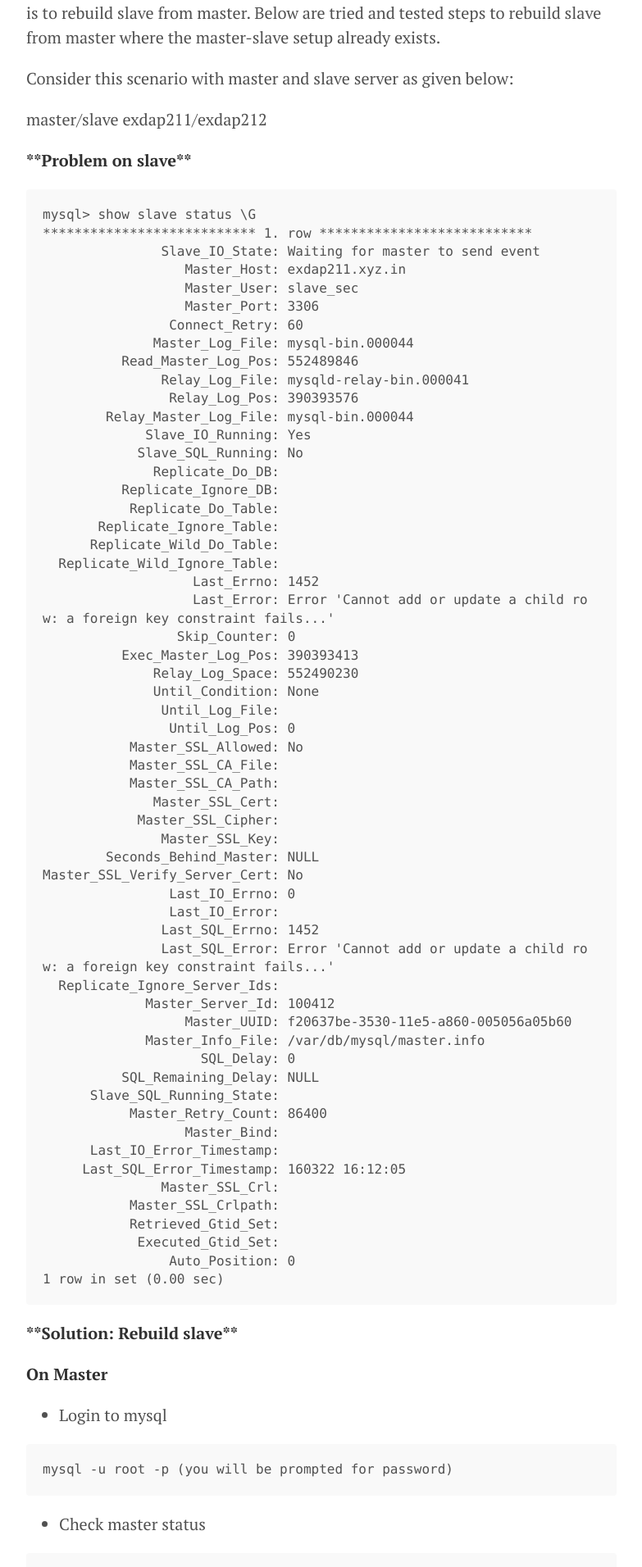
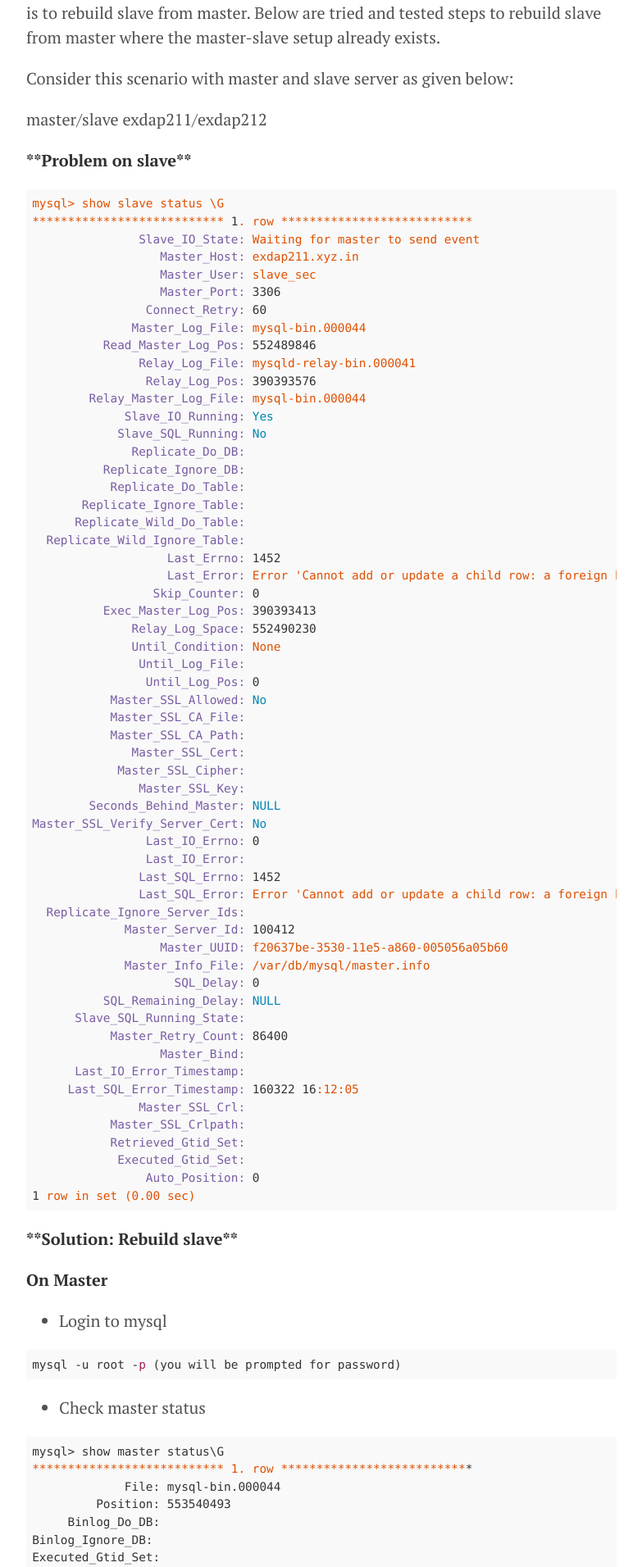
Before and after one commit to vishalsinha21/vishalsinha21.github.io, a Jekyll site: the page built from _posts/2016-11-28-mysql-rebuild-slave.markdown, in a window 1280 px wide. Shown: the part 381-2293 px from the top of the page at 82% size, without its empty margins (248-1031 px from the left). Built offline with Jekyll 4.4.1, drawn with Linux system fonts in a browser that asks for light colours; nearby versions of some CDN libraries; Markdown is read by kramdown in place of the engine named in the settings; comment, search, counter and statistics services are not loaded; some of the changed text lies outside the part shown.

Commit message:
use highliight js for better code highlighting - use bash as language for text for better block rendering via highlight js - add highligh github gist css and change background to light grey - remove word wrapping in poole css for enabling scrollers

````diff
--- a/_includes/head.html
+++ b/_includes/head.html
@@ -17,6 +17,7 @@
   <link rel="stylesheet" href="/public/css/poole.css">
   <link rel="stylesheet" href="/public/css/syntax.css">
   <link rel="stylesheet" href="/public/css/lanyon.css">
+  <link rel="stylesheet" href="/public/css/github-gist.css">
   <link rel="stylesheet" href="http://fonts.googleapis.com/css?family=PT+Serif:400,400italic,700|PT+Sans:400">
 
   <!-- Icons -->
--- a/_posts/2015-11-12-bower-installer.markdown
+++ b/_posts/2015-11-12-bower-installer.markdown
@@ -60,7 +60,7 @@ After Bower Installer, I had to make some changes to my bower.json
 
 Result: I found a very clean way to selectively choose the files that I need and move into my projects.
 
-```
+```bash
 src
 └── main
     └── webapp
--- a/_posts/2016-01-27-mysql-replication-issue.markdown
+++ b/_posts/2016-01-27-mysql-replication-issue.markdown
@@ -13,7 +13,7 @@ These steps would help in resolving Mysql database replication issues arising ou
 
 - Check slave status. Example: `show slave status\G`. You might see something like this
 
-```
+```bash
 *************************** 1. row ***************************
                Slave_IO_State: Waiting for master to send event
                   Master_Host: <master-server.com>
@@ -81,7 +81,7 @@ This might be happening because some application might be pointing to slave DB i
 
 - Most probably replication will start again and come back to normal. If it gets stuck again for same error for some other record then repeat same steps. In case there are many such entries then better to reset slave and start replication again. Check slave status again to confirm.
 
-```
+```bash
 *************************** 1. row ***************************
                Slave_IO_State: Waiting for master to send event
                   Master_Host: <master-server.com>
--- a/_posts/2016-11-28-mysql-rebuild-slave.markdown
+++ b/_posts/2016-11-28-mysql-rebuild-slave.markdown
@@ -13,7 +13,7 @@ exdap211/exdap212
 
 __**Problem on slave**__
 
-```
+```bash
 mysql> show slave status \G
 *************************** 1. row ***************************
                Slave_IO_State: Waiting for master to send event
@@ -79,13 +79,13 @@ __On Master__
 
 - Login to mysql
 
-```
+```bash
 mysql -u root -p (you will be prompted for password)
 ```
 
 - Check master status
 
-```
+```bash
 mysql> show master status\G
 *************************** 1. row ***************************
              File: mysql-bin.000044
@@ -98,14 +98,14 @@ Executed_Gtid_Set:
 
 - Reset master
 
-```
+```bash
 mysql> reset master;
 Query OK, 0 rows affected (1.40 sec)
 ```
 
 - Check master status again
 
-```
+```bash
 mysql> show master status\G
 *************************** 1. row ***************************
              File: mysql-bin.000001
@@ -118,14 +118,14 @@ Executed_Gtid_Set:
 
 - Exit from mysql prompt and start taking dump of master. This will take some time depending on size of database
 
-```
+```bash
 bring@mysql2qa:~$ mysqldump -uroot -p --all-databases --master-data=1 --single-transaction --quick  > /tmp/dbdump.db
 Enter password:
 ```
 
 - Once completed, check the file to be sure
 
-```
+```bash
 ls -ltrh
 -rw-r--r--  1 bring    deploy   2.0G Mar 29 10:03 dbdump.db
 ```
@@ -134,7 +134,7 @@ __**Done with steps on master, now login to slave**__
 
 - SCP dump file from master to slave
 
-```
+```bash
 scp user@exdap211:/var/db/backup/dbdump.db /var/db/backup/dbdump.db
 Are you sure you want to continue connecting (yes/no)? yes
 Warning: Permanently added 'exdap211,139.114.173.205' (RSA) to the list of known hosts.
@@ -143,23 +143,23 @@ dbdump.db
 
 - Check the file to be sure
 
-```
+```bash
 -rw-r--r--  1 bring    deploy   2.0G Mar 29 10:08 dbdump.db
 ```
 
 - Now login to mysql, stop slave and then reset slave and then exit
 
-```
+```bash
 mysql> stop slave;
 Query OK, 0 rows affected (0.00 sec)
 ```
 
-```
+```bash
 mysql> reset slave;
 Query OK, 0 rows affected (0.25 sec)
 ```
 
-```
+```bash
 mysql> show slave status \G
 *************************** 1. row ***************************
                Slave_IO_State:
@@ -222,19 +222,19 @@ mysql> exit
 
 - Rebuild slave from dump, this will again take some time
 
-```
+```bash
 bring@mysql1qa:/tmp$ mysql -uroot -p < /tmp/dbdump.db
 Enter password:
 ```
 
 - Now login to mysql again and start slave and check status
 
-```
+```bash
 mysql> start slave;
 Query OK, 0 rows affected (0.01 sec)
 ```
 
-```
+```bash
 mysql> show slave status \G
 *************************** 1. row ***************************
                Slave_IO_State: Waiting for master to send event
--- /dev/null
+++ b/public/css/github-gist.css
@@ -0,0 +1,71 @@
+/**
+ * GitHub Gist Theme
+ * Author : Louis Barranqueiro - https://github.com/LouisBarranqueiro
+ */
+
+.hljs {
+  display: block;
+  background: #f9f9f9;
+  padding: 0.5em;
+  color: #333333;
+  overflow-x: auto;
+}
+
+.hljs-comment,
+.hljs-meta {
+  color: #969896;
+}
+
+.hljs-string,
+.hljs-variable,
+.hljs-template-variable,
+.hljs-strong,
+.hljs-emphasis,
+.hljs-quote {
+  color: #df5000;
+}
+
+.hljs-keyword,
+.hljs-selector-tag,
+.hljs-type {
+  color: #a71d5d;
+}
+
+.hljs-literal,
+.hljs-symbol,
+.hljs-bullet,
+.hljs-attribute {
+  color: #0086b3;
+}
+
+.hljs-section,
+.hljs-name {
+  color: #63a35c;
+}
+
+.hljs-tag {
+  color: #333333;
+}
+
+.hljs-title,
+.hljs-attr,
+.hljs-selector-id,
+.hljs-selector-class,
+.hljs-selector-attr,
+.hljs-selector-pseudo {
+  color: #795da3;
+}
+
+.hljs-addition {
+  color: #55a532;
+  background-color: #eaffea;
+}
+
+.hljs-deletion {
+  color: #bd2c00;
+  background-color: #ffecec;
+}
+
+.hljs-link {
+  text-decoration: underline;
+}
--- a/public/css/poole.css
+++ b/public/css/poole.css
@@ -160,18 +160,12 @@ pre {
   display: block;
   margin-top: 0;
   margin-bottom: 1rem;
-  padding: 1rem;
   font-size: .8rem;
-  line-height: 1.4;
-  white-space: pre;
-  white-space: pre-wrap;
-  word-break: break-all;
-  word-wrap: break-word;
   background-color: #f9f9f9;
 }
 pre code {
   padding: 0;
-  font-size: 100%;
+  font-size: 90%;
   color: inherit;
   background-color: transparent;
 }
````
Also changed, not shown: other parts of _includes/head.html (+3 -0 lines).
